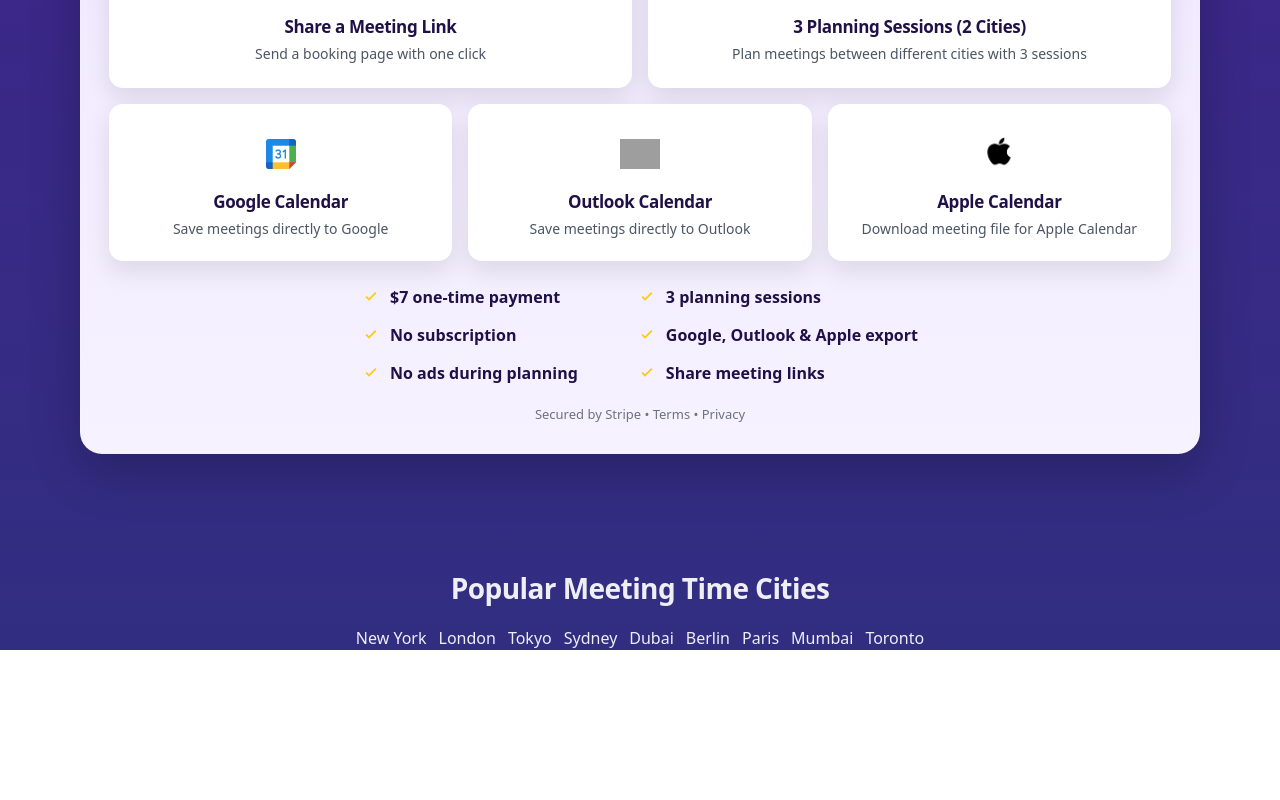
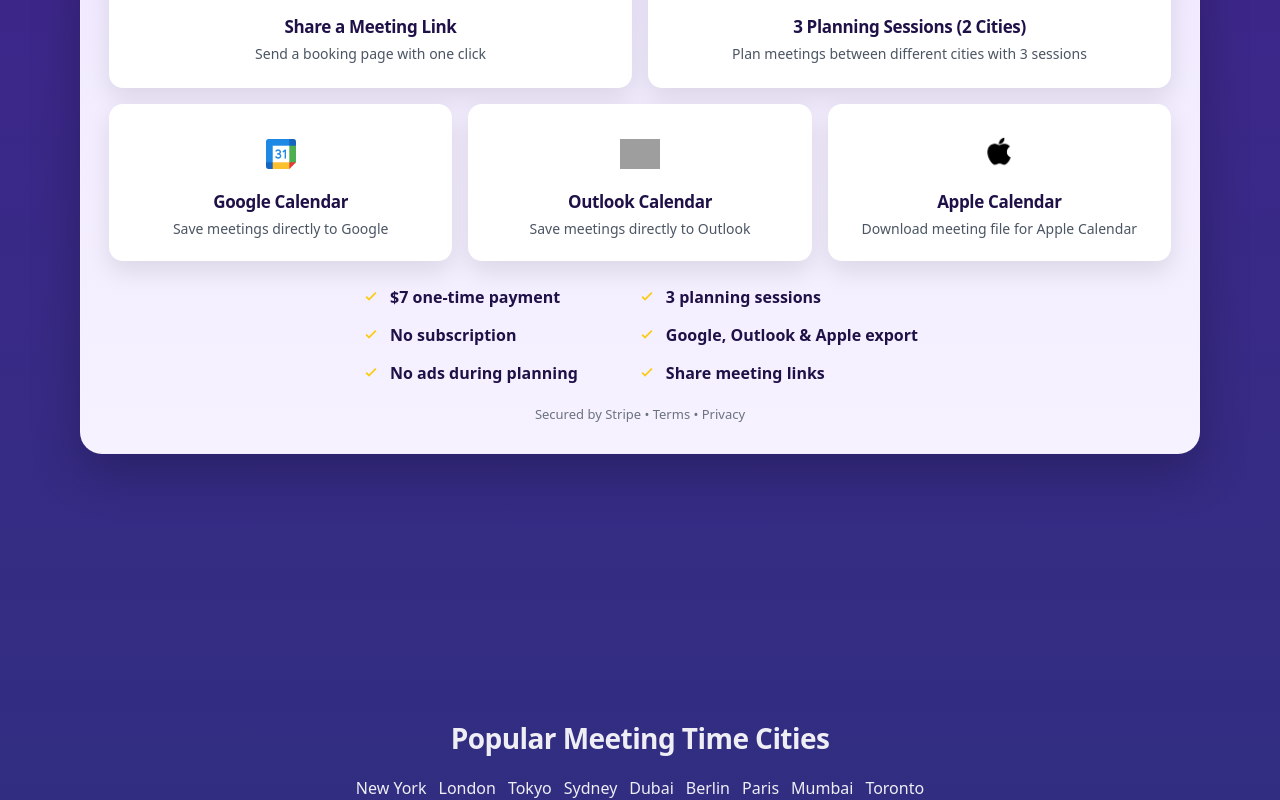
Before and after one commit to techtalk1282/Best-Meeting-Time, a Next.js app: page / in a window 1280 px wide. Shown: the part 1140-1940 px from the top of the page. Before the commit the page ends 1790 px from the top, so only its background shows below. Built offline with nearby package versions, Linux system fonts and the light colour scheme; grey boxes are pictures that could not be loaded.

Commit message:
feat: add AdSense slot between premium and bonus sections using live ad unit

```diff
--- a/app/ui/LayoutShell.tsx
+++ b/app/ui/LayoutShell.tsx
@@ -1,27 +1,22 @@
 /**
  * File: app/ui/LayoutShell.tsx
- * Version: v2.0
- * Date: 2026-04-04
+ * Version: v2.1
+ * Date: 2026-04-05
  *
  * PURPOSE:
- * - Remove inactive AdSense slot causing large empty gap between tool and premium section
- * - Clean layout structure for better UX and visual consistency
+ * - Add AdSense slot between Premium and Bonus sections
  *
  * WHAT WAS CHANGED:
- * - Removed AdSense <section> block between tool and premium
- * - Removed useEffect ad push logic (not needed until ads are live)
+ * - Inserted <ins class="adsbygoogle"> container
+ * - Added useEffect to trigger ad render
  *
  * ROLLBACK:
- * - Restore previous version (v1.x) if reintroducing passive ad placement between sections
- *
- * NOTES:
- * - Ads will be reintroduced later via controlled trigger (Watch Ad flow)
- * - No changes to layout structure, premium logic, or routing
+ * - Revert to v2.0 to remove ad slot
  */
 
 "use client";
 
-import { ReactNode } from "react";
+import { ReactNode, useEffect } from "react";
 
 export default function LayoutShell({
   hero,
@@ -36,6 +31,17 @@ export default function LayoutShell({
   bonusFeatures: ReactNode;
   footer: ReactNode;
 }) {
+
+  // ✅ Trigger AdSense render
+  useEffect(() => {
+    try {
+      // @ts-ignore
+      (window.adsbygoogle = window.adsbygoogle || []).push({});
+    } catch (e) {
+      console.error("AdSense push error:", e);
+    }
+  }, []);
+
   return (
     <div
       style={{
@@ -48,10 +54,28 @@ export default function LayoutShell({
       {/* TOOL */}
       <section id="tool-preview">{toolPreview}</section>
 
-      {/* PREMIUM (now directly follows tool — no gap) */}
+      {/* PREMIUM */}
       <section>{premiumFeatures}</section>
 
-      {/* BONUS / SEO */}
+      {/* 🟡 AD SLOT */}
+      <section
+        style={{
+          display: "flex",
+          justifyContent: "center",
+          padding: "30px 0",
+        }}
+      >
+        <ins
+          className="adsbygoogle"
+          style={{ display: "block", width: "100%", maxWidth: 728, height: 90 }}
+          data-ad-client="ca-pub-9246885832557966"
+          data-ad-slot="5883090133"
+          data-ad-format="auto"
+          data-full-width-responsive="true"
+        />
+      </section>
+
+      {/* BONUS */}
       <section id="bonus-features">{bonusFeatures}</section>
 
       {/* FOOTER */}
```
